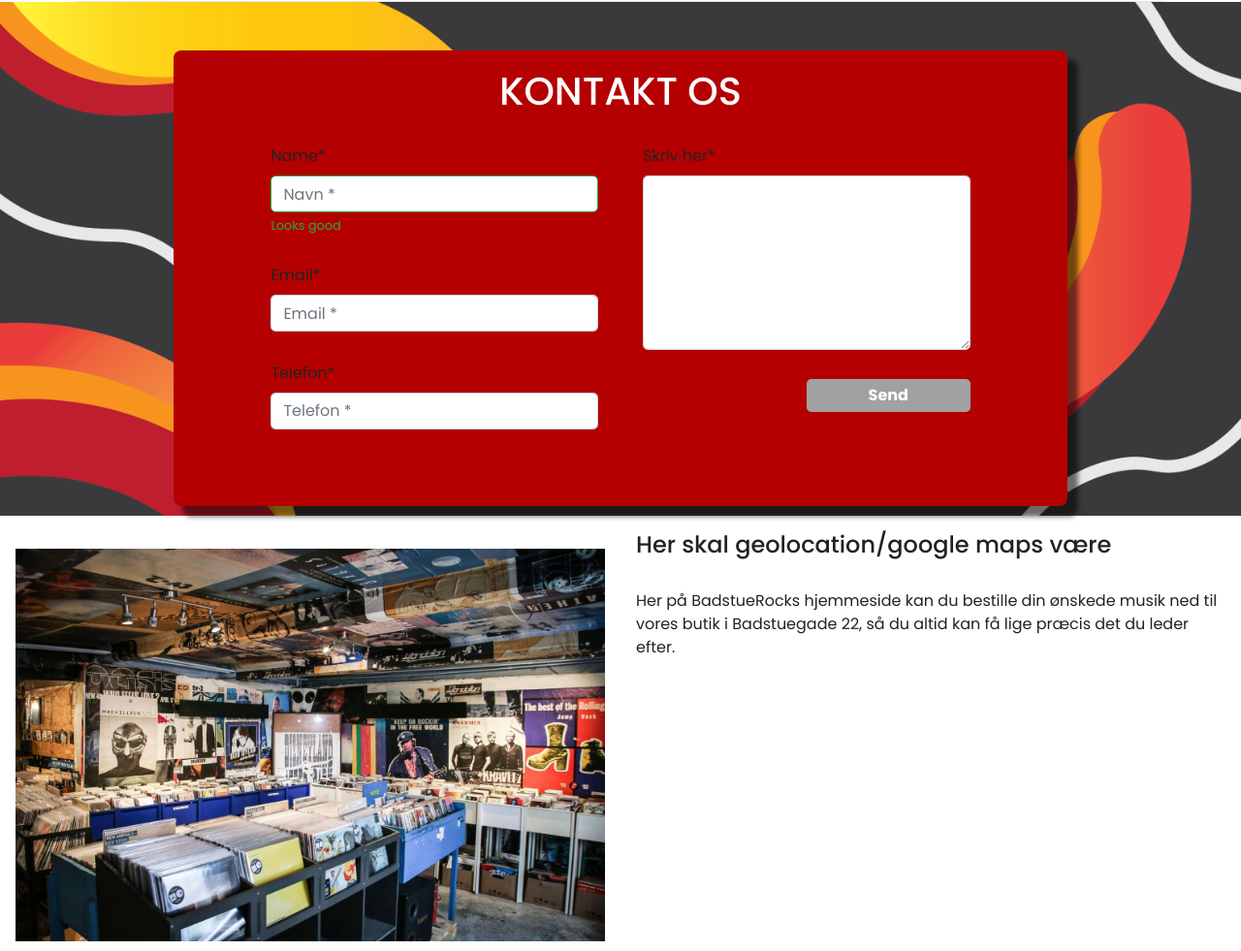
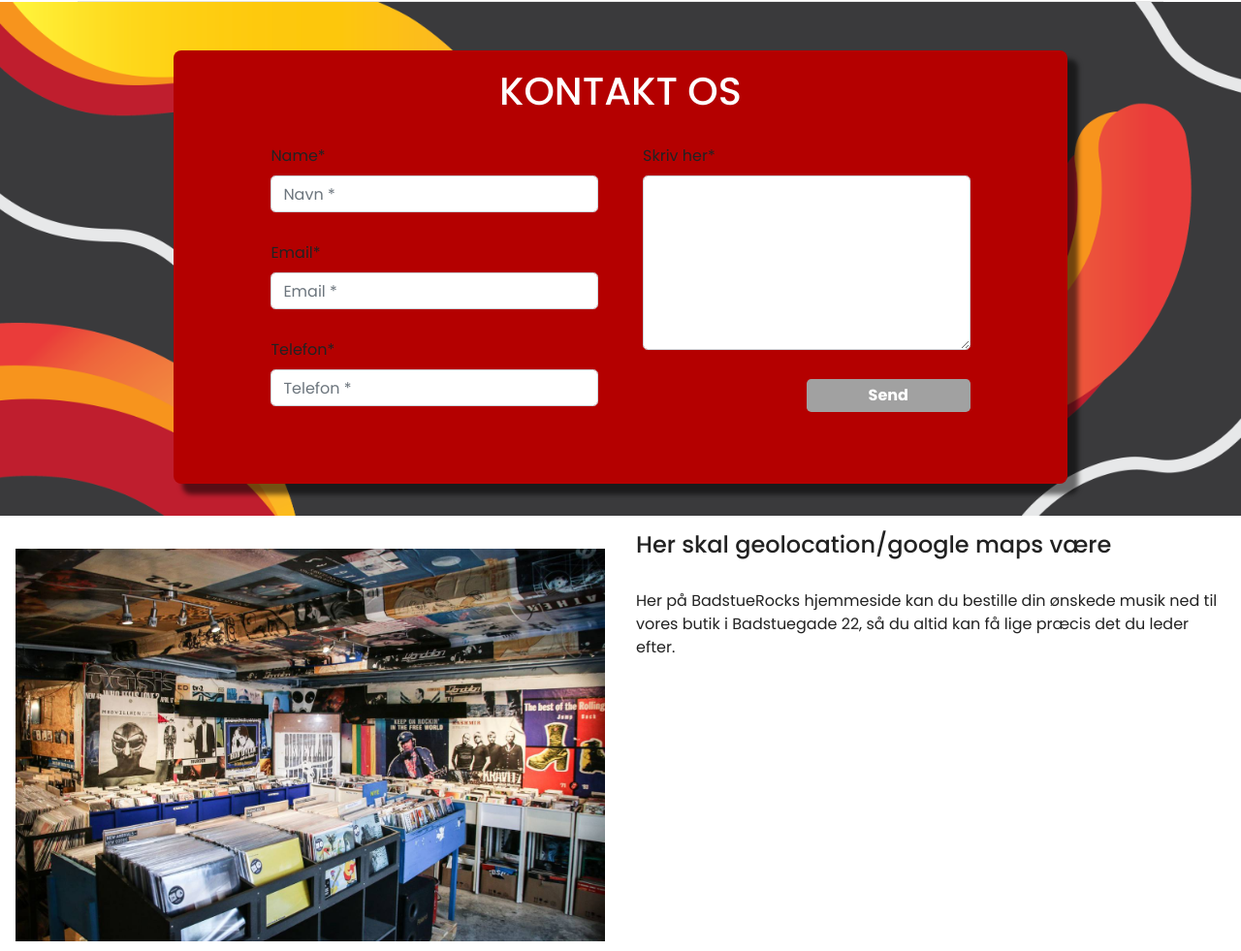
Before and after one commit to JhartnDesigns/badstuerock, a plain HTML site: page omos.html in a window 1280 px wide. Shown: the part 1196-2177 px from the top of the page at 97% size. Drawn offline with nearby package versions, Linux system fonts and the light colour scheme.

Commit message:
små ændringer

```diff
--- a/omos.html
+++ b/omos.html
@@ -86,9 +86,8 @@ Væggene er dækket af gamle plakater af bands og musik legender. (rettes + tilf
                <div class="row">
                     <div class="col-md-6">
                         <div class="form-group">
-													<label for="validationServer01 form_name">Name*</label>
-                            <input id="form_name" type="text" name="name" class="form-control is-valid" placeholder="Navn *" required="required" data-error="Name is required" value="" />
-<div class="valid-feedback help-block with-errors">Looks good</div>
+													<label for="form_name">Name*</label>
+                            <input id="form_name" type="text" name="name" class="form-control" placeholder="Navn *" required="required" data-error="Name is required" value="" />
 				                </div>
                         <div class="form-group">
 													<label for="form_email">Email*</label>
```
